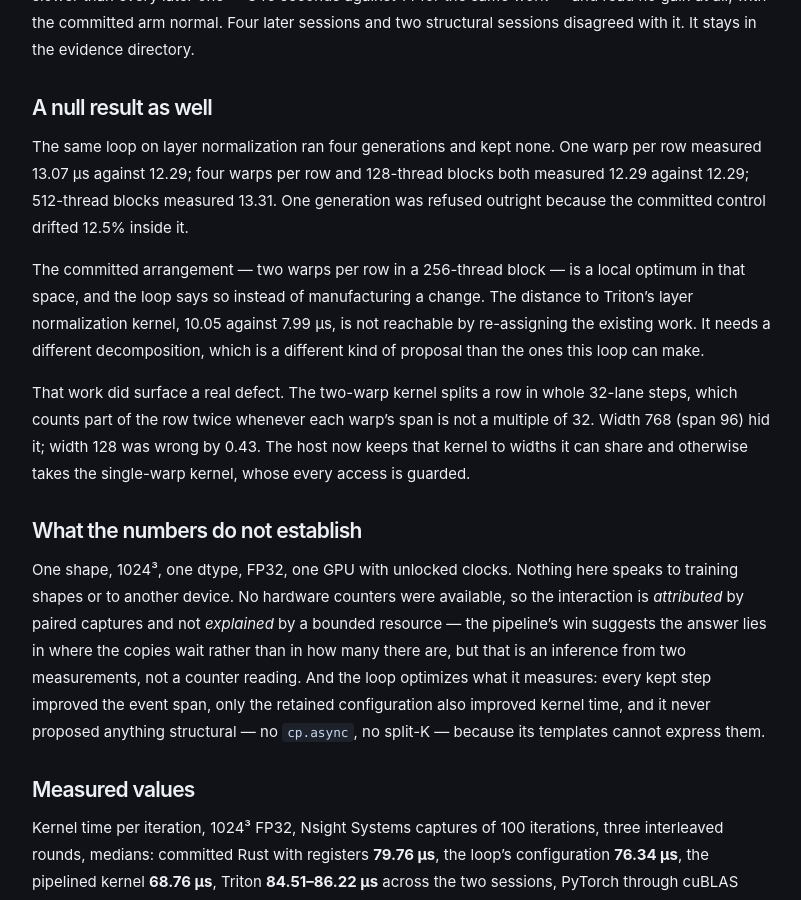
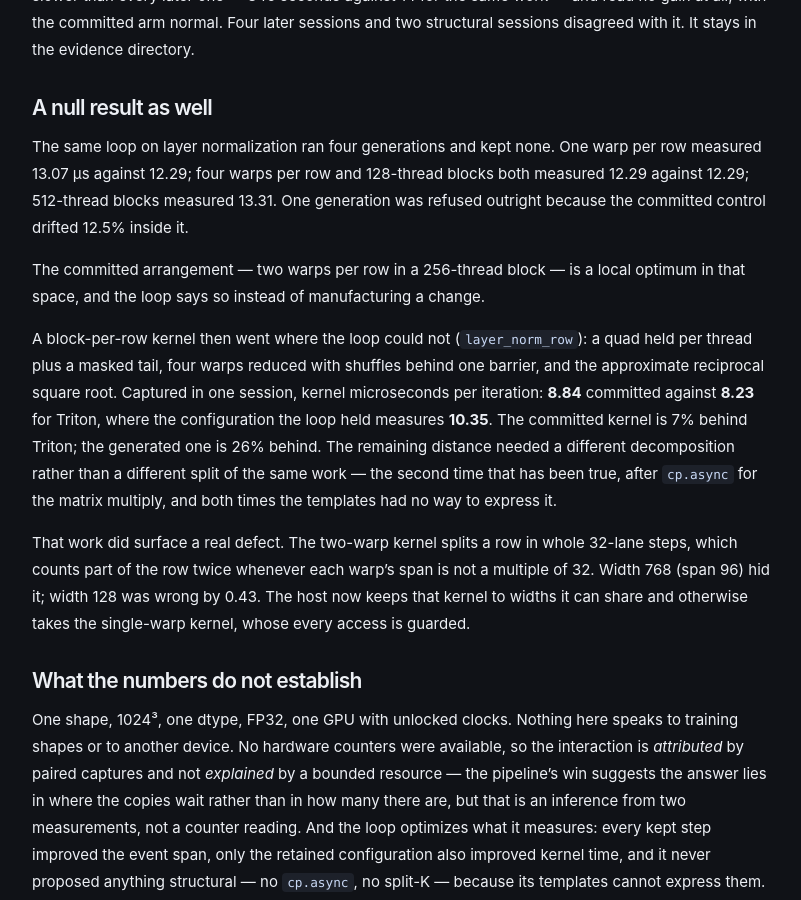
Before and after one commit to superposition/superposition.github.io, a Jekyll site: the page built from _posts/2026-09-10-twelve-generations-one-diagnosis.md, in a window 1280 px wide and 900 px high, scrolled down 4471 px. Shown: the whole window, without its empty margins (213-1014 px from the left). Built offline with Jekyll 4.4.1, drawn with Linux system fonts in a browser that asks for light colours.

Commit message:
Journal: quote the verified LayerNorm numbers
The null result stands, but the gap it described is closed: the block-per-row
kernel that landed as mage PR #52 measures 8.84 us of kernel time against
Triton 8.23 in one session, where the configuration the loop held measures
10.35. Verified independently with the same capture harness, and the entry now
says the remaining distance needed a decomposition the templates cannot express.

```diff
--- a/_posts/2026-09-10-twelve-generations-one-diagnosis.md
+++ b/_posts/2026-09-10-twelve-generations-one-diagnosis.md
@@ -108,7 +108,9 @@ A third finding is recorded rather than explained. The first kernel-time capture
 
 The same loop on layer normalization ran four generations and kept none. One warp per row measured 13.07 µs against 12.29; four warps per row and 128-thread blocks both measured 12.29 against 12.29; 512-thread blocks measured 13.31. One generation was refused outright because the committed control drifted 12.5% inside it.
 
-The committed arrangement — two warps per row in a 256-thread block — is a local optimum in that space, and the loop says so instead of manufacturing a change. The distance to Triton's layer normalization kernel, 10.05 against 7.99 µs, is not reachable by re-assigning the existing work. It needs a different decomposition, which is a different kind of proposal than the ones this loop can make.
+The committed arrangement — two warps per row in a 256-thread block — is a local optimum in that space, and the loop says so instead of manufacturing a change.
+
+A block-per-row kernel then went where the loop could not (`layer_norm_row`): a quad held per thread plus a masked tail, four warps reduced with shuffles behind one barrier, and the approximate reciprocal square root. Captured in one session, kernel microseconds per iteration: **8.84** committed against **8.23** for Triton, where the configuration the loop held measures **10.35**. The committed kernel is 7% behind Triton; the generated one is 26% behind. The remaining distance needed a different decomposition rather than a different split of the same work — the second time that has been true, after `cp.async` for the matrix multiply, and both times the templates had no way to express it.
 
 That work did surface a real defect. The two-warp kernel splits a row in whole 32-lane steps, which counts part of the row twice whenever each warp's span is not a multiple of 32. Width 768 (span 96) hid it; width 128 was wrong by 0.43. The host now keeps that kernel to widths it can share and otherwise takes the single-warp kernel, whose every access is guarded.
 
```
